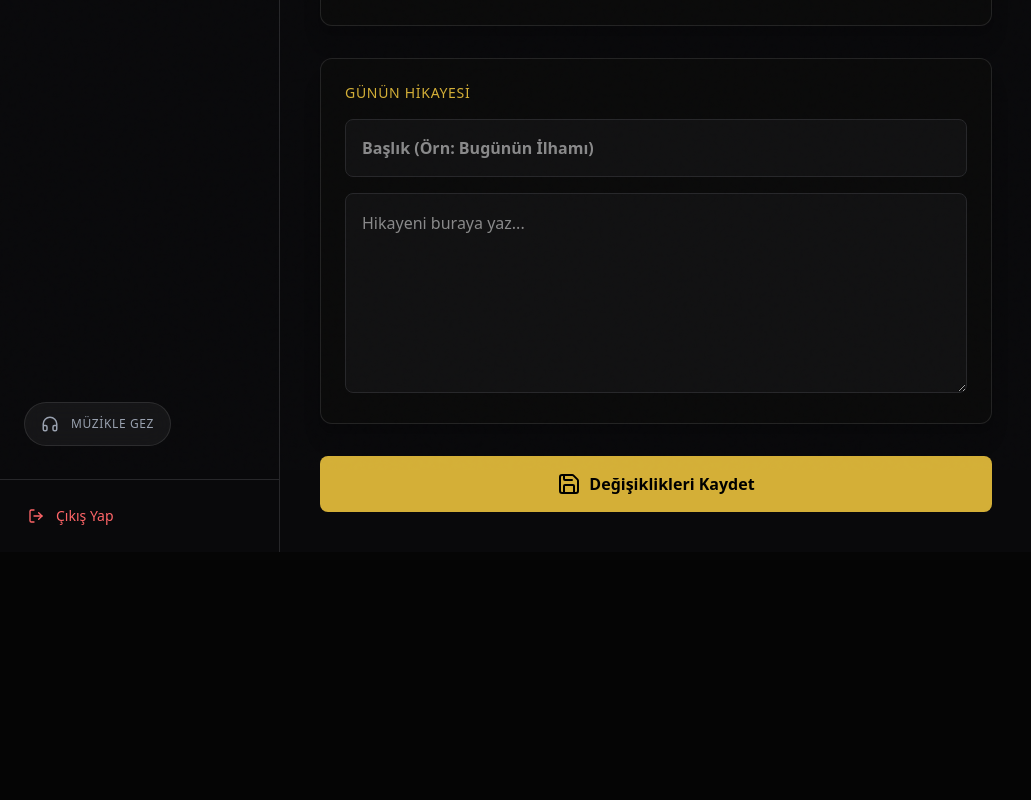
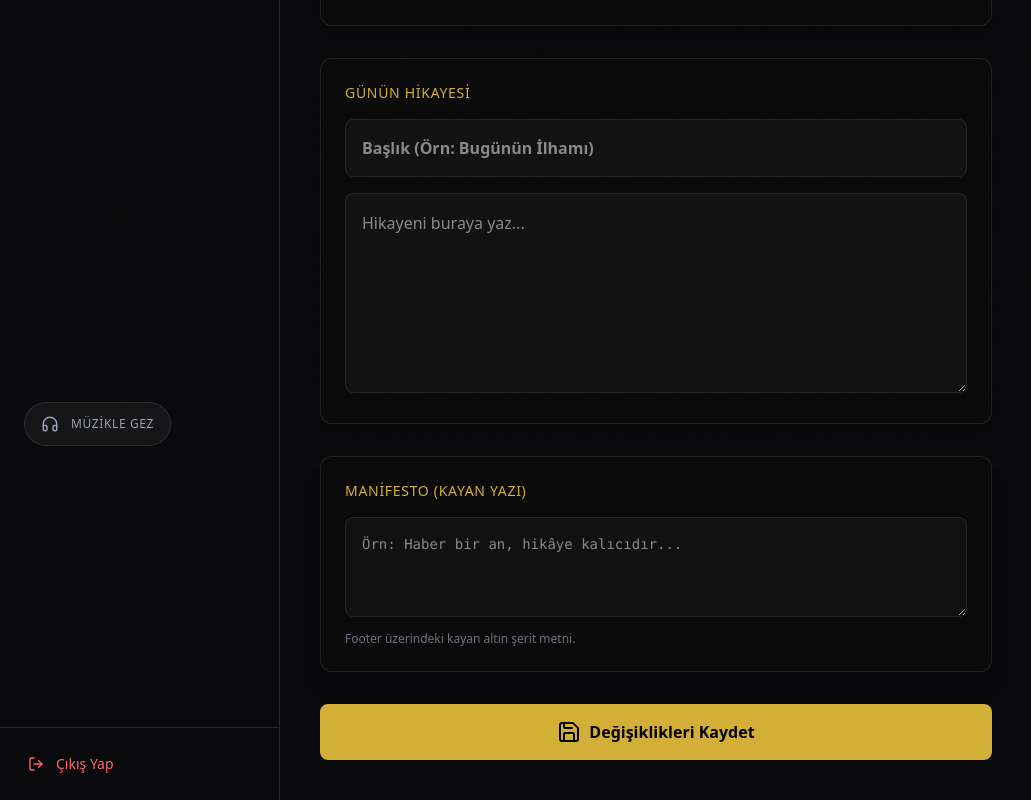
Before and after one commit to arabidersler-coder/zeynep-erva-website, a Next.js app: page /admin/dashboard/personal in a window 1280 px wide. Shown: the part 330-1130 px from the top of the page, without its empty margins (0-1031 px from the left). Before the commit the page ends 882 px from the top, so only its background shows below. Built offline with nearby package versions, Linux system fonts and the light colour scheme; no server answers; the database is empty; a web font is replaced by a local one.

Commit message:
feat: make manifesto dynamic and fix gallery update policy

```diff
--- a/src/app/admin/dashboard/personal/page.tsx
+++ b/src/app/admin/dashboard/personal/page.tsx
@@ -11,7 +11,8 @@ export default function PersonalAdmin() {
     const [form, setForm] = useState({
         motto: "",
         story_title: "",
-        story_content: ""
+        story_content: "",
+        manifesto_text: ""
     });
 
     useEffect(() => {
@@ -31,7 +32,8 @@ export default function PersonalAdmin() {
                 setForm({
                     motto: data.motto || "",
                     story_title: data.story_title || "",
-                    story_content: data.story_content || ""
+                    story_content: data.story_content || "",
+                    manifesto_text: data.manifesto_text || ""
                 });
             }
         } catch (error) {
@@ -113,6 +115,20 @@ export default function PersonalAdmin() {
                     </div>
                 </div>
 
+                {/* Manifesto Section */}
+                <div className="bg-[#0a0a0a] border border-white/10 rounded-xl p-6 shadow-xl">
+                    <label className="block text-sm font-medium text-[var(--accent-gold)] mb-4 uppercase tracking-wider">
+                        Manifesto (Kayan Yazı)
+                    </label>
+                    <textarea
+                        value={form.manifesto_text}
+                        onChange={(e) => setForm({ ...form, manifesto_text: e.target.value })}
+                        className="w-full bg-zinc-900/50 border border-zinc-800 rounded-lg p-4 text-white focus:outline-none focus:border-[var(--accent-gold)] focus:ring-1 focus:ring-[var(--accent-gold)] transition-all min-h-[100px] font-mono text-sm"
+                        placeholder="Örn: Haber bir an, hikâye kalıcıdır..."
+                    />
+                    <p className="text-xs text-gray-500 mt-2">Footer üzerindeki kayan altın şerit metni.</p>
+                </div>
+
                 <button
                     onClick={handleSave}
                     disabled={saving}
--- a/src/components/Manifesto.tsx
+++ b/src/components/Manifesto.tsx
@@ -1,9 +1,25 @@
 "use client";
 
-import React from "react";
+import { useEffect, useState } from "react";
+import { supabase } from "@/lib/supabase";
 
 export default function Manifesto() {
-    const text = "Haber bir an, hikâye kalıcıdır · Basın etikle anlam kazanır · Her kare bir tanıklıktır · ";
+    const [text, setText] = useState("Haber bir an, hikâye kalıcıdır · Basın etikle anlam kazanır · Her kare bir tanıklıktır · ");
+
+    useEffect(() => {
+        const fetchManifesto = async () => {
+            const { data } = await supabase
+                .from('personal_notes')
+                .select('manifesto_text')
+                .single();
+            if (data?.manifesto_text) {
+                // Ensure text ends with a separator if not present-ish
+                const fetched = data.manifesto_text.trim();
+                setText(fetched + (fetched.endsWith('·') ? ' ' : ' · '));
+            }
+        };
+        fetchManifesto();
+    }, []);
 
     // Duplicate content to ensure it covers screens of all sizes easily
     const content = Array(8).fill(text).join("");
```
